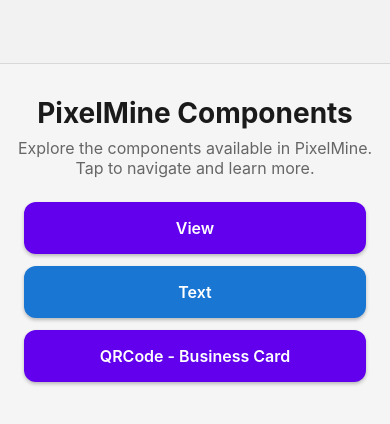
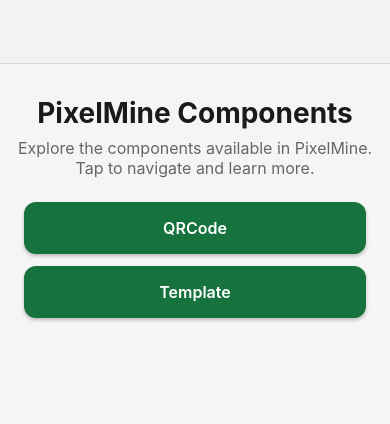
Before and after one commit to jourdese-pix/PickAPix_Views, a React Native app: screen /Welcome in a window 390 px wide. Shown: the top 424 px of the page. Built offline with nearby package versions, Linux system fonts and the light colour scheme.

Commit message:
QRCode - initial

```diff
--- a/App.jsx
+++ b/App.jsx
@@ -14,6 +14,7 @@ import WelcomeScreen from './screens/WelcomeScreen';
 import ViewScreen from './screens/ViewScreen';
 import TextScreen from './screens/TextScreen';
 import QRProfile from './screens/QRProfile';
+import Template from './screens/Template';
 const App = () => {
   return (
     <NavigationContainer>
@@ -37,6 +38,7 @@ const App = () => {
         <Stack.Screen name="View" component={ViewScreen} />
         <Stack.Screen name="Text" component={TextScreen} />
         <Stack.Screen name="QRProfile" component={QRProfile} />
+        <Stack.Screen name="Template" component={Template} />
 
       </Stack.Navigator>
     </NavigationContainer>
--- a/screens/QRProfile.jsx
+++ b/screens/QRProfile.jsx
@@ -1,20 +1,62 @@
-import { StyleSheet, Text, View, ScrollView } from 'react-native'
-import React, { useState } from 'react'
-import { theme, commonStyles } from '../theme'
+import React from 'react';
+import { View, Text, Image, StyleSheet } from 'react-native';
 
+const QRProfile = ({ route }) => {
+  const { qrCodeUri, name, title, phone, email, website } = route.params;
+    {{console.log(qrCodeUri, name, title, phone, email, website)}}
+  return (
 
-const QRProfile = () => {
-    const [sHello, setHello] = useState(false);
-    const cHello = "Hello";
-
-    return (
-    <Text>Hello</Text>
-
-    )
-}
-
-export default QRProfile
+    <View style={styles.card}>
+      <Image source={{ uri: qrCodeUri }} style={styles.qrCode} />
+      <View style={styles.infoContainer}>
+        <Text style={styles.name}>{name}</Text>
+        <Text style={styles.title}>{title}</Text>
+        <Text style={styles.detail}>📞 {phone}</Text>
+        <Text style={styles.detail}>✉️ {email}</Text>
+        <Text style={styles.detail}>🌐 {website}</Text>
+      </View>
+    </View>
+  );
+};
 
 const styles = StyleSheet.create({
+  card: {
+    padding: 20,
+    borderRadius: 16,
+    backgroundColor: '#fff',
+    elevation: 5,
+    shadowColor: '#000',
+    shadowOpacity: 0.1,
+    shadowRadius: 10,
+    alignItems: 'center',
+    width: '90%',
+    alignSelf: 'center',
+    marginVertical: 20,
+  },
+  qrCode: {
+    width: 120,
+    height: 120,
+    borderRadius: 8,
+    marginBottom: 16,
+  },
+  infoContainer: {
+    alignItems: 'center',
+  },
+  name: {
+    fontSize: 20,
+    fontWeight: '700',
+    marginBottom: 4,
+  },
+  title: {
+    fontSize: 16,
+    color: '#666',
+    marginBottom: 10,
+  },
+  detail: {
+    fontSize: 14,
+    color: '#444',
+    marginVertical: 2,
+  },
+});
 
-})
+export default QRProfile;
--- a/screens/WelcomeScreen.jsx
+++ b/screens/WelcomeScreen.jsx
@@ -1,5 +1,6 @@
 import { StyleSheet, Text, View, ScrollView, Pressable, Animated } from 'react-native'
 import React, { useState } from 'react'
+import QRProfile from './QRProfile';
 
 const ComponentButton = ({
     title,
@@ -61,7 +62,7 @@ const WelcomeScreen = ({ navigation }) => {
     const [longPressedIndex, setLongPressedIndex] = useState(null);
 
     const components = [
-        'View', 'Text','QRCode - Business Card'
+        'QRCode', 'Template'
     ];
 
     return (
@@ -81,8 +82,8 @@ const WelcomeScreen = ({ navigation }) => {
             onLongPress={() => setLongPressedIndex(index)}
             onPressOut={() => setLongPressedIndex(null)}
             animationDuration={400}
-            activeColor={index % 2 === 0 ? '#3700b3' : '#2196F3'}
-            inactiveColor={index % 2 === 0 ? '#6200ee' : '#1976D2'}
+            activeColor={index % 2 === 0 ? '#3700b3' : '#3700b3'}
+            inactiveColor={index % 2 === 0 ? '#16733e' : '#16733e'}
             buttonStyle={{
                 marginHorizontal: 8,
                 borderRadius: expandedIndex === index ? 16 : 12,
@@ -147,7 +148,7 @@ const WelcomeScreen = ({ navigation }) => {
                 </Pressable>
             </>
         )}
-        {component === 'QRCode - Business Card' && (
+        {component === 'QRCode' && (
             <>
                 <Text style={{ color: '#333', fontSize: 15, marginBottom: 8 }}>
                     This is the QRCode - Business Card component.
@@ -159,9 +160,36 @@ const WelcomeScreen = ({ navigation }) => {
                         borderRadius: 8,
                         alignItems: 'center',
                     }}
-                    onPress={() => navigation.navigate('QRProfile')}
+                    onPress={() =>
+                        navigation.navigate('QRProfile', {
+                        qrCodeUri: 'https://api.qrserver.com/v1/create-qr-code/?size=150x150&data=https://yourwebsite.com',
+                        name: 'Jourdese Palacio',
+                        title: 'Mobile Developer',
+                        phone: '+63 912 345 6789',
+                        email: 'jourdesepalacio@pixelmine.org',
+                        website: 'https://pixelmine.org',
+                        })
+                    }
                 >
-                    <Text style={{ color: '#fff', fontWeight: 'bold' }}>Go to QR Profile</Text>
+                    <Text style={{ color: '#fff', fontWeight: 'bold' }}>Go to QR Profile - Business Card</Text>
+                </Pressable>
+            </>
+        )}
+                {component === 'Template' && (
+            <>
+                <Text style={{ color: '#333', fontSize: 15, marginBottom: 8 }}>
+                    Template
+                </Text>
+                <Pressable
+                    style={{
+                        backgroundColor: '#3700b3',
+                        padding: 10,
+                        borderRadius: 8,
+                        alignItems: 'center',
+                    }}
+                    onPress={() => navigation.navigate('Template')}
+                >
+                    <Text style={{ color: '#fff', fontWeight: 'bold' }}>Go to Template</Text>
                 </Pressable>
             </>
         )}
```
